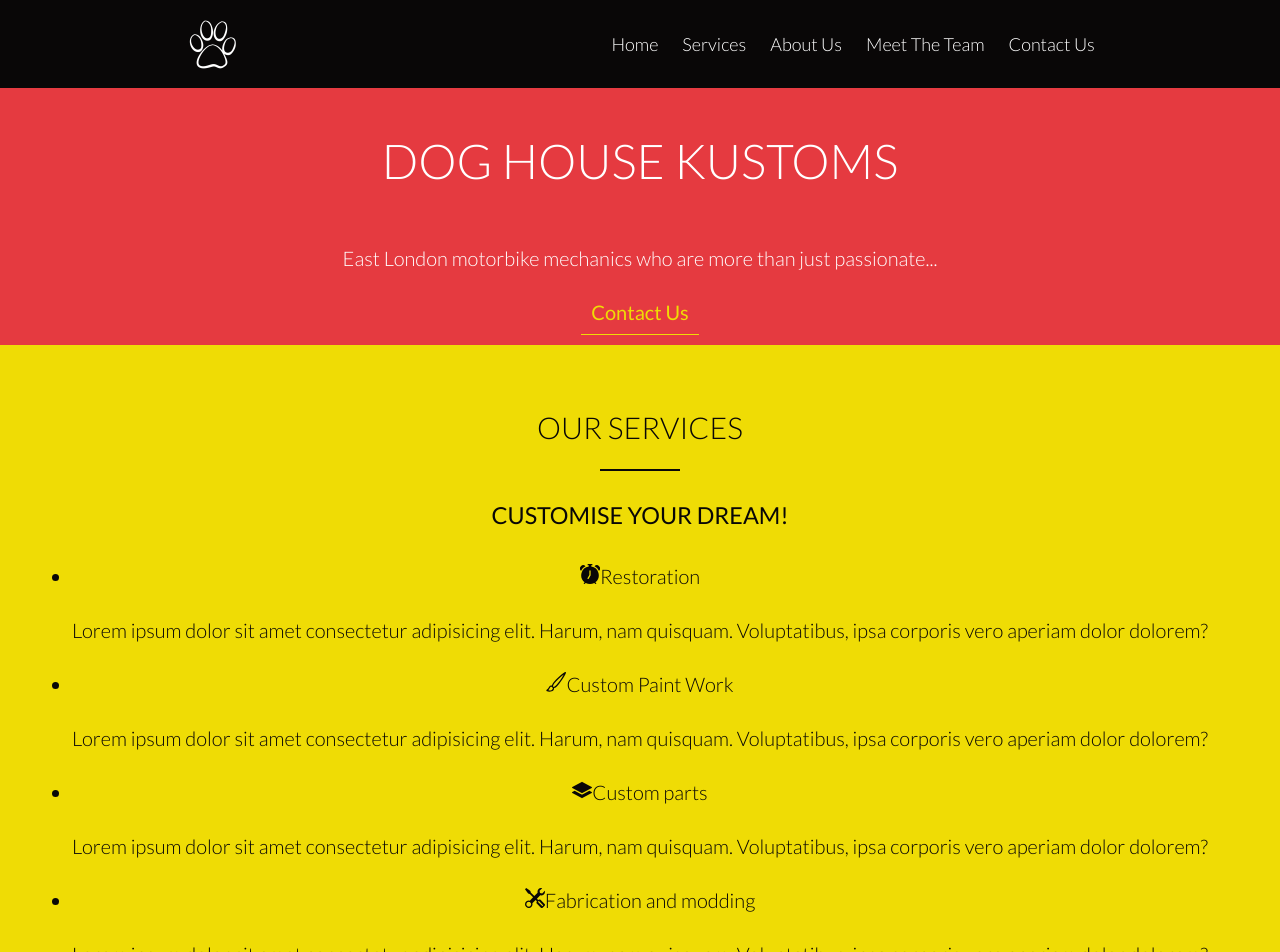
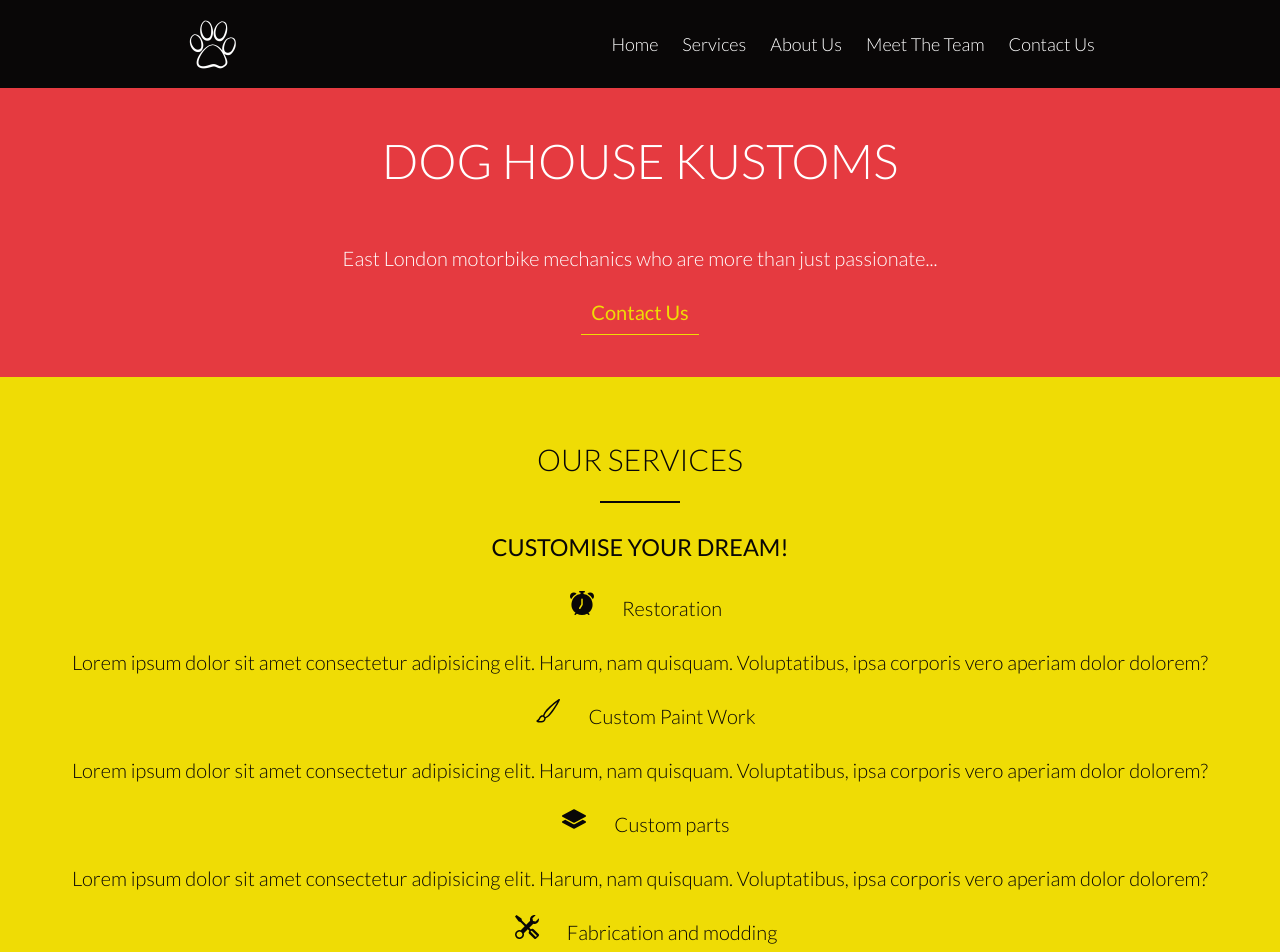
Before and after one commit to louannl/dog-house-kustoms, a React (Create React App) app: page / in a window 1280 px wide. Shown: the top 952 px of the page. Built offline with nearby package versions, Linux system fonts and the light colour scheme.

Commit message:
adding icon and ul styling

```diff
--- a/src/components/UI/theme.css
+++ b/src/components/UI/theme.css
@@ -12,6 +12,7 @@
 
 ul {
   padding: 0;
+  list-style: none;
 }
 
 section {
@@ -19,6 +20,7 @@ section {
   justify-content: center;
   align-items: center;
   text-align: center;
+  padding-bottom: 2rem;
 }
 
 section:nth-child(odd){
--- a/src/pages/Services.js
+++ b/src/pages/Services.js
@@ -19,7 +19,7 @@ const Services = () => {
             <h3>Customise your dream!</h3>
             <ul className={classes.servicesOffered}>
               <li>
-                <BsFillAlarmFill />
+                <BsFillAlarmFill className={classes.Icon} />
                 Restoration
               </li>
               <p>
@@ -28,7 +28,7 @@ const Services = () => {
                 dolorem?
               </p>
               <li>
-                <BsBrush />
+                <BsBrush className={classes.Icon} />
                 Custom Paint Work
               </li>
               <p>
@@ -37,7 +37,7 @@ const Services = () => {
                 dolorem?
               </p>
               <li>
-                <BsLayersFill />
+                <BsLayersFill className={classes.Icon} />
                 Custom parts
               </li>
               <p>
@@ -46,7 +46,7 @@ const Services = () => {
                 dolorem?
               </p>
               <li>
-                <BsTools />
+                <BsTools className={classes.Icon} />
                 Fabrication and modding
               </li>
               <p>
--- a/src/pages/Services.module.css
+++ b/src/pages/Services.module.css
@@ -3,3 +3,14 @@
 .servicesOffered ul > li {
   text-transform: uppercase;
 }
+
+.Icon {
+  display: inline-block;
+  width: 3rem;
+  text-align: center;
+  font-size: 120%;
+  line-height: 120%;
+  vertical-align: middle;
+  margin-top: -1rem;
+  margin-right: 1rem;
+}
```
